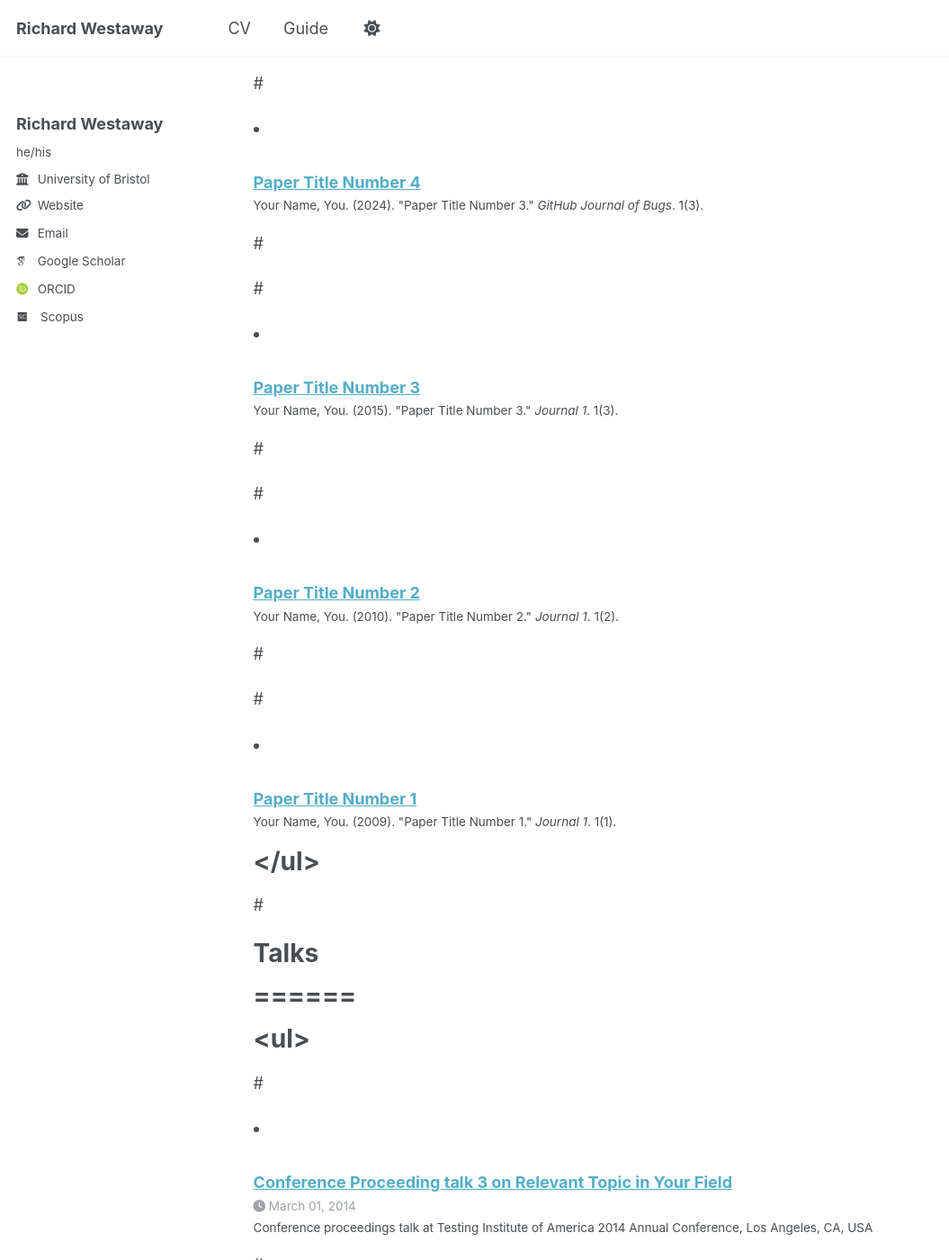
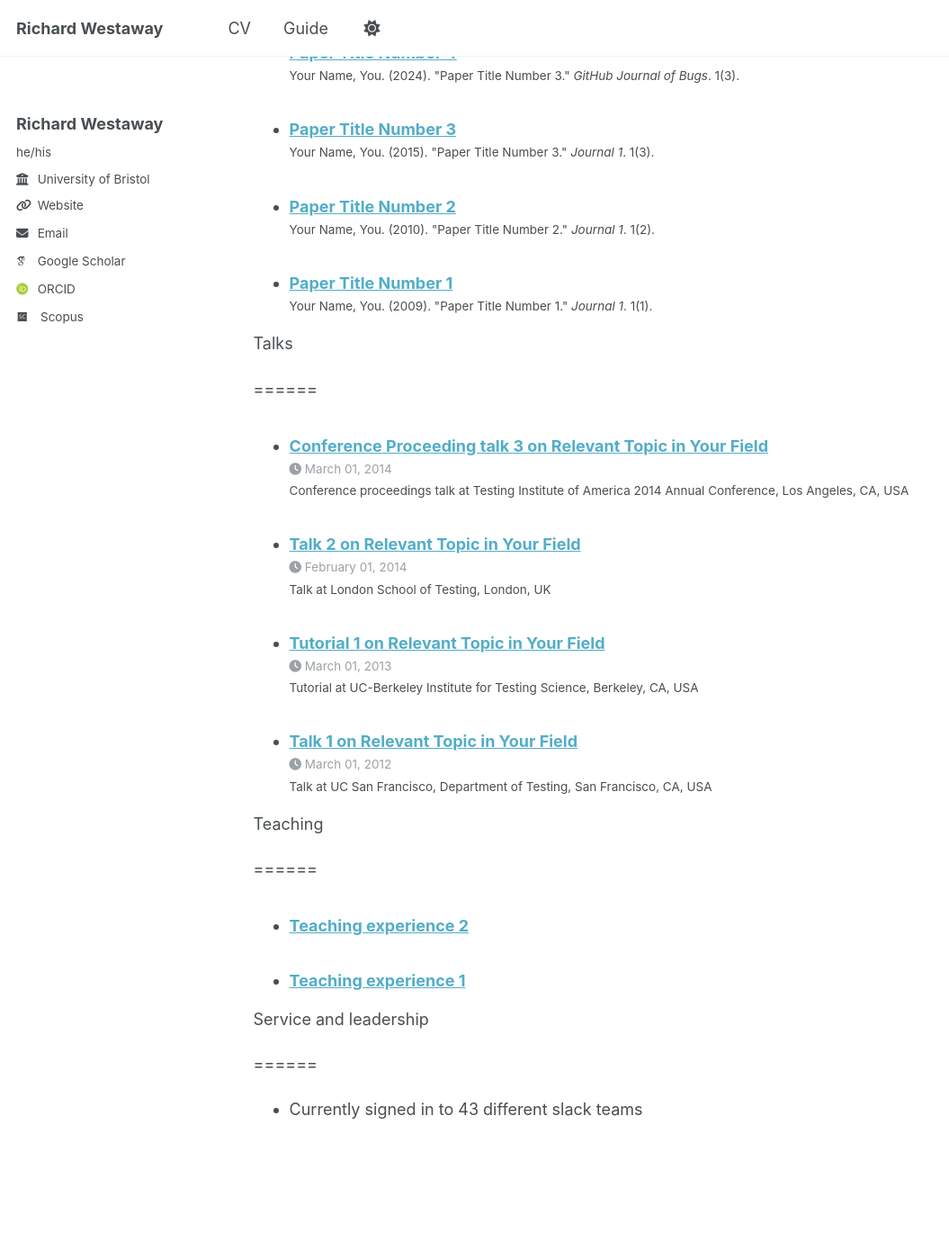
Before and after one commit to richardwestaway/richardwestaway.github.io, a Jekyll site: the page built from _pages/cv.md, in a window 1280 px wide and 1400 px high, scrolled down 3574 px. Shown: the whole window at 90% size, without its empty margins (0-1055 px from the left). Built offline with Jekyll 4.4.1, drawn with Linux system fonts in a browser that asks for light colours; some web fonts are replaced; some of the changed text lies outside the part shown.

Commit message:
Update cv.md

```diff
--- a/_pages/cv.md
+++ b/_pages/cv.md
@@ -86,46 +86,44 @@ I was based in the Geomatics and Geographical Information Systems (GIS) group at
 
 * B.S. in GitHub, GitHub University, 2012
 
-# Publications
+Publications
 
-# ======
+======
 
-# <ul>{% for post in site.publications reversed %}
+<ul>{% for post in site.publications reversed %}
 
-# {% include archive-single-cv.html %}
+{% include archive-single-cv.html %}
 
-# {% endfor %}</ul>
+{% endfor %}</ul>
 
-#
 
-# Talks
 
-# ======
+Talks
 
-# <ul>{% for post in site.talks reversed %}
+======
 
-# {% include archive-single-talk-cv.html  %}
+<ul>{% for post in site.talks reversed %}
 
-# {% endfor %}</ul>
+{% include archive-single-talk-cv.html  %}
 
-#
+{% endfor %}</ul>
 
-# Teaching
 
-# ======
 
-# <ul>{% for post in site.teaching reversed %}
+Teaching
 
-# {% include archive-single-cv.html %}
+======
 
-# {% endfor %}</ul>
+<ul>{% for post in site.teaching reversed %}
 
-#
+{% include archive-single-cv.html %}
 
-# Service and leadership
+{% endfor %}</ul>
 
-# ======
 
-# * Currently signed in to 43 different slack teams
 
-#
+Service and leadership
+
+======
+
+* Currently signed in to 43 different slack teams
```
